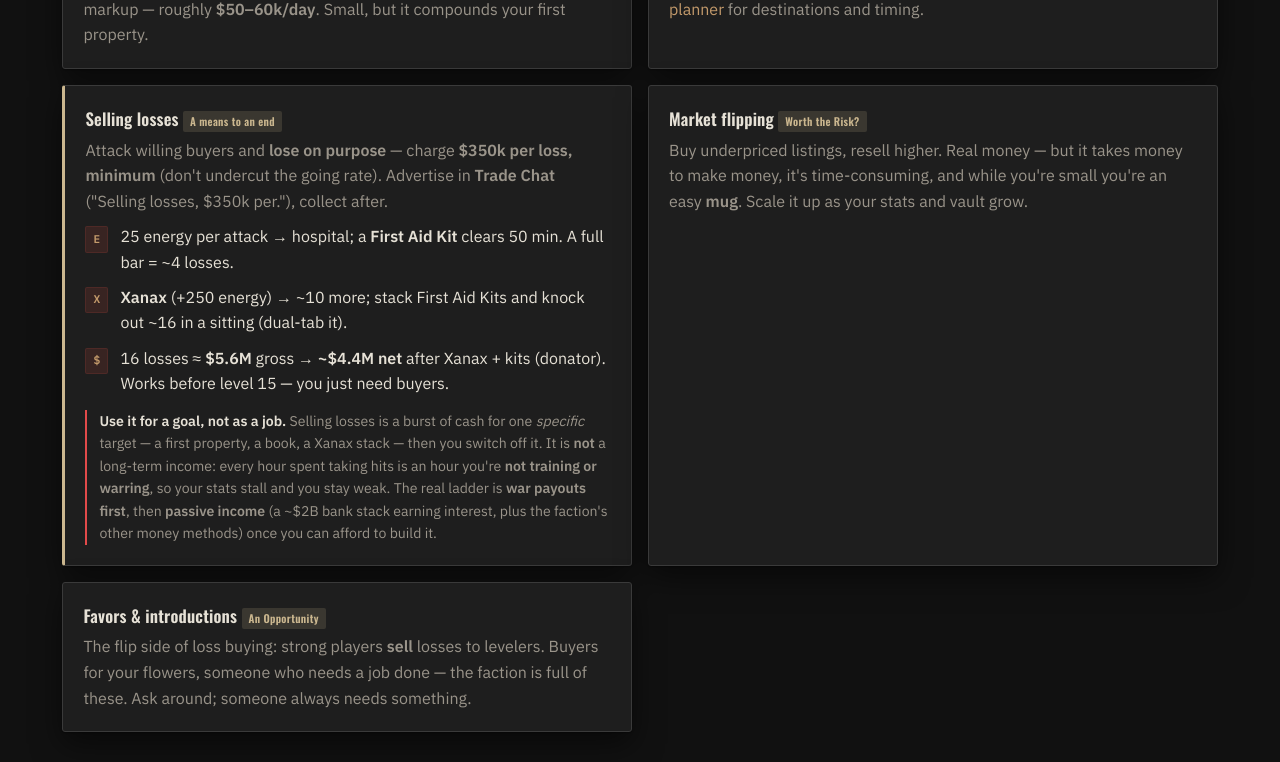
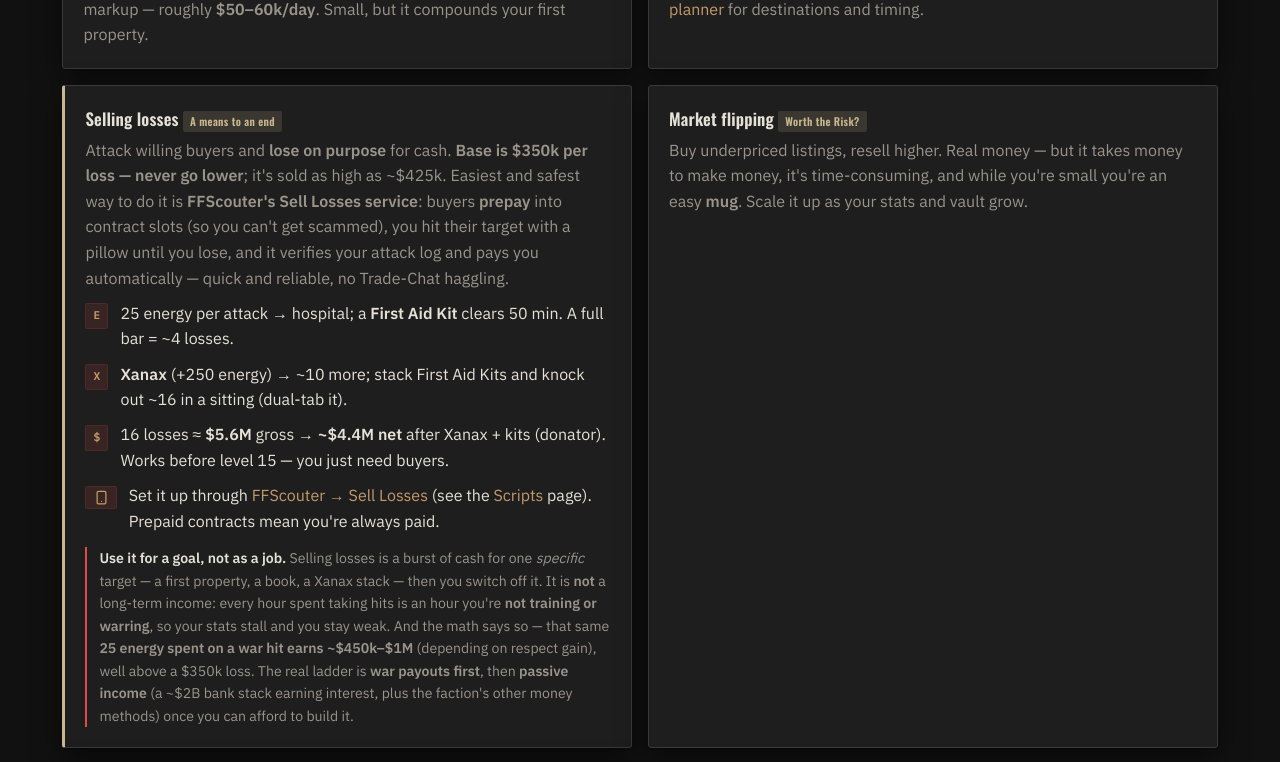
Before and after one commit to TORN-OWASP-Faction/Faction-Training-Playbook, a SvelteKit app: page / in a window 1280 px wide. Shown: the part 4320-5082 px from the top of the page. Built offline with nearby package versions, Linux system fonts and the light colour scheme.

Commit message:
Training/money feedback: XTC always for small/full jumps; Hawk 3-stat build + video; use best gym per stat; FFScouter prepaid loss-selling; war hits (~450k-1M/25e) beat losses

```diff
--- a/src/routes/+page.svelte
+++ b/src/routes/+page.svelte
@@ -34,7 +34,11 @@
       ['Scale', 'Defense leads; keep Speed up so you still hit back'] ] },
     { label: 'Pure', note: 'specialist', rows: [
       ['Focus', 'One stat, all-in'], ['Role', 'Max respect / niche (e.g. pure Speed). High risk/reward'],
-      ['Scale', 'Only once you know why — a single weak stat is exploitable'] ] }
+      ['Scale', 'Only once you know why — a single weak stat is exploitable'] ] },
+    { label: 'Hawk (3-stat)', note: 'efficiency', rows: [
+      ['Focus', 'Three stats hard; leave one (commonly Defense) untrained for a long time'],
+      ['Role', 'Fastest total gains — three stats ride the special-gym bonuses at once, and the lower total keeps your fair fight down'],
+      ['Scale', 'Deliberate and long-term: the skipped stat stays low. Confirm it fits your faction role before committing — see the walkthrough below'] ] }
   ];
   onMount(() => {
 
@@ -441,13 +445,14 @@
     </div>
     <div class="card" id="sell-losses" style="border-left:3px solid var(--c-fixer)">
       <h3>Selling losses <span class="tag" style="color:var(--c-fixer);background:var(--fixer-soft)">A means to an end</span></h3>
-      <p style="margin:.3em 0 0;color:var(--muted)">Attack willing buyers and <b>lose on purpose</b> — charge <b>$350k per loss, minimum</b> (don't undercut the going rate). Advertise in <b>Trade Chat</b> ("Selling losses, $350k per."), collect after.</p>
+      <p style="margin:.3em 0 0;color:var(--muted)">Attack willing buyers and <b>lose on purpose</b> for cash. <b>Base is $350k per loss — never go lower</b>; it's sold as high as ~$425k. Easiest and safest way to do it is <b>FFScouter's Sell Losses service</b>: buyers <b>prepay</b> into contract slots (so you can't get scammed), you hit their target with a pillow until you lose, and it verifies your attack log and pays you automatically — quick and reliable, no Trade-Chat haggling.</p>
       <ul class="rules" style="margin-top:.6rem">
         <li><span class="k">E</span><div>25 energy per attack → hospital; a <b>First Aid Kit</b> clears 50 min. A full bar = ~4 losses.</div></li>
         <li><span class="k">X</span><div><b>Xanax</b> (+250 energy) → ~10 more; stack First Aid Kits and knock out ~16 in a sitting (dual-tab it).</div></li>
         <li><span class="k">$</span><div>16 losses ≈ <b>$5.6M</b> gross → <b>~$4.4M net</b> after Xanax + kits (donator). Works before level 15 — you just need buyers.</div></li>
+        <li><span class="k"><Icon name="phone"/></span><div>Set it up through <a href="https://ffscouter.com/sell-losses" target="_blank" rel="noopener">FFScouter → Sell Losses</a> (see the <a href="{base}/scripts/">Scripts</a> page). Prepaid contracts mean you're always paid.</div></li>
       </ul>
-      <p style="margin:.8rem 0 0;padding-left:.75rem;border-left:2px solid var(--c-medic);color:var(--muted);font-size:.88rem"><b style="color:var(--ink)">Use it for a goal, not as a job.</b> Selling losses is a burst of cash for one <em>specific</em> target — a first property, a book, a Xanax stack — then you switch off it. It is <b>not</b> a long-term income: every hour spent taking hits is an hour you're <b>not training or warring</b>, so your stats stall and you stay weak. The real ladder is <b>war payouts first</b>, then <b>passive income</b> (a ~$2B bank stack earning interest, plus the faction's other money methods) once you can afford to build it.</p>
+      <p style="margin:.8rem 0 0;padding-left:.75rem;border-left:2px solid var(--c-medic);color:var(--muted);font-size:.88rem"><b style="color:var(--ink)">Use it for a goal, not as a job.</b> Selling losses is a burst of cash for one <em>specific</em> target — a first property, a book, a Xanax stack — then you switch off it. It is <b>not</b> a long-term income: every hour spent taking hits is an hour you're <b>not training or warring</b>, so your stats stall and you stay weak. And the math says so — that same <b>25 energy spent on a war hit earns ~$450k–$1M</b> (depending on respect gain), well above a $350k loss. The real ladder is <b>war payouts first</b>, then <b>passive income</b> (a ~$2B bank stack earning interest, plus the faction's other money methods) once you can afford to build it.</p>
     </div>
     <div class="card">
       <h3>Market flipping <span class="tag" style="color:var(--c-fixer);background:var(--fixer-soft)">Worth the Risk?</span></h3>
@@ -512,6 +517,17 @@
   </div>
 
   <Tabs items={builds} accent="var(--c-militia)" />
+
+  <div class="callout" style="margin-top:16px">
+    <h3>The Hawk build — three stats, one left behind</h3>
+    <p style="margin:.3rem 0 0;color:var(--muted)">Instead of spreading evenly, you train <b>three</b> battle stats and deliberately leave <b>one</b> (usually Defense) low for a long time. Because Torn's <b>special gyms</b> unlock and pay out per-stat, concentrating on three lets more of your training ride the best gym bonuses at once — faster total gains — while a lower overall stat total keeps your <b>fair fight</b> (and the size of hits you attract) down. It's a commitment: the skipped stat is a real hole, so only run it if it suits your role.</p>
+    <p style="margin:.6rem 0 0"><a href="https://youtu.be/bXC3vQoKh3U" target="_blank" rel="noopener">▶ Hawk build walkthrough (video) ↗</a></p>
+  </div>
+
+  <div class="callout" style="margin-top:16px">
+    <h3>Use the right gym for the stat</h3>
+    <p style="margin:.3rem 0 0;color:var(--muted)">Every gym has <b>different dots (modifiers) per stat</b> — and a <b>newer or higher gym isn't automatically better for the stat you're training</b>. Some older gyms have a higher modifier for a single stat than the shiny one you just unlocked. Before a jump, check the gym's per-stat dots and train each stat in <b>its</b> best gym; the <a href="{base}/planner/">live planner</a> pulls your gyms so you can compare gain per stat directly.</p>
+  </div>
 
   <div class="callout" style="margin-top:16px">
     <h3>Scaling rules</h3>
@@ -585,7 +601,7 @@
       <tr><td>Mid candy</td><td class="mono">+75–150</td><td>Tootsie Rolls, Humbugs, Jawbreaker, Pixie Sticks. Building-tier jumps.</td></tr>
       <tr><td>Birthday Cupcake</td><td class="mono">+250</td><td>Top candy value per item.</td></tr>
       <tr><td>Erotic DVD (eDVD)</td><td class="mono">+2,500</td><td>+5,000 working at 10★ Adult Novelties. The jump workhorse once you can afford it.</td></tr>
-      <tr><td>Ecstasy</td><td class="mono">×2</td><td>Doubles current happy. Big drug cooldown — pairs with eDVD stacks.</td></tr>
+      <tr><td>Ecstasy (XTC) <span class="tag h">always</span></td><td class="mono">×2</td><td><b>Doubles your current happy</b> for a fairly low price — the best-value happy multiplier there is. <b>Always take one if you're small, or on any full happy jump.</b> Big drug cooldown, so time it; pairs with eDVD stacks.</td></tr>
       <tr><td>Xanax</td><td class="mono">+75</td><td>Bonus happy on top of its energy (below).</td></tr>
       <tr><td>Sweet Shop special</td><td class="mono">+4,500</td><td>10★ company, for job points. Endgame jumps.</td></tr>
     </tbody>
--- a/src/routes/scripts/+page.svelte
+++ b/src/routes/scripts/+page.svelte
@@ -59,14 +59,15 @@
 
     <div class="card tool">
       <div class="hd"><h3>FF Scouter (V2)</h3><span class="type">Userscript</span></div>
-      <p class="what">Shows an estimated <b>Fair Fight / target strength</b> on profiles and attack lists — so you pick fights you win and chain efficiently.</p>
+      <p class="what">Shows an estimated <b>Fair Fight / target strength</b> on profiles and attack lists — so you pick fights you win and chain efficiently. Its site also runs a <b>Sell/Buy Losses</b> service with <b>prepaid contracts</b> — a safe, automatic way to sell losses (no scams, auto-verified, paid within the hour).</p>
       <ol>
         <li>Install Tampermonkey (above).</li>
         <li>Register your 16-char key at <b>ffscouter.com</b> (paste key, accept terms, Sign Up).</li>
         <li>Install "FF Scouter V2" from Greasy Fork → Install.</li>
         <li>On your Torn profile, open <b>FF Scouter Settings</b>, paste the key, Verify.</li>
+        <li>To sell losses: go to <b>ffscouter.com → Sell Losses</b>, claim a prepaid slot, hit the target until you lose — it pays out automatically.</li>
       </ol>
-      <div class="link"><a href="https://ffscouter.com/guides/ff-scouter-v2-installation" target="_blank" rel="noopener">ffscouter.com install guide ↗</a></div>
+      <div class="link"><a href="https://ffscouter.com/guides/ff-scouter-v2-installation" target="_blank" rel="noopener">install guide ↗</a> · <a href="https://ffscouter.com/sell-losses" target="_blank" rel="noopener">Sell Losses ↗</a></div>
     </div>
 
     <div class="card tool">
```
